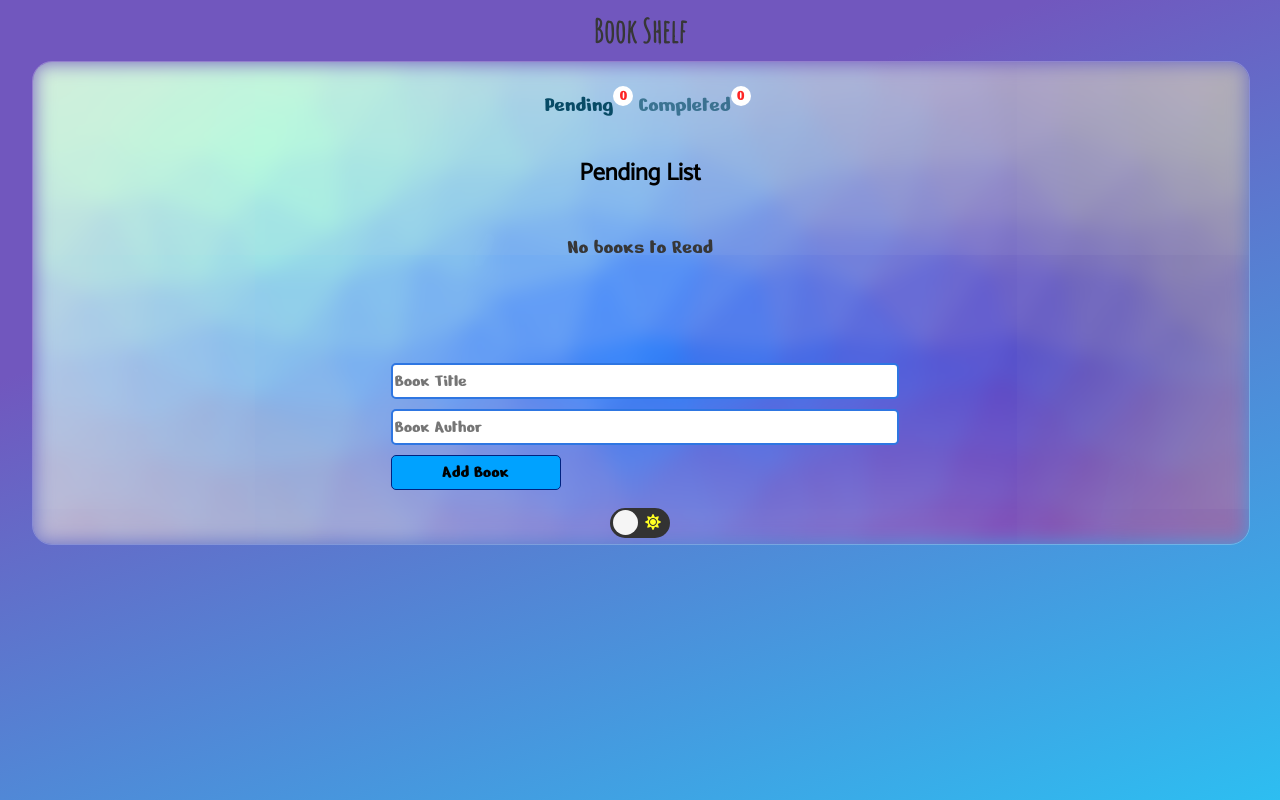
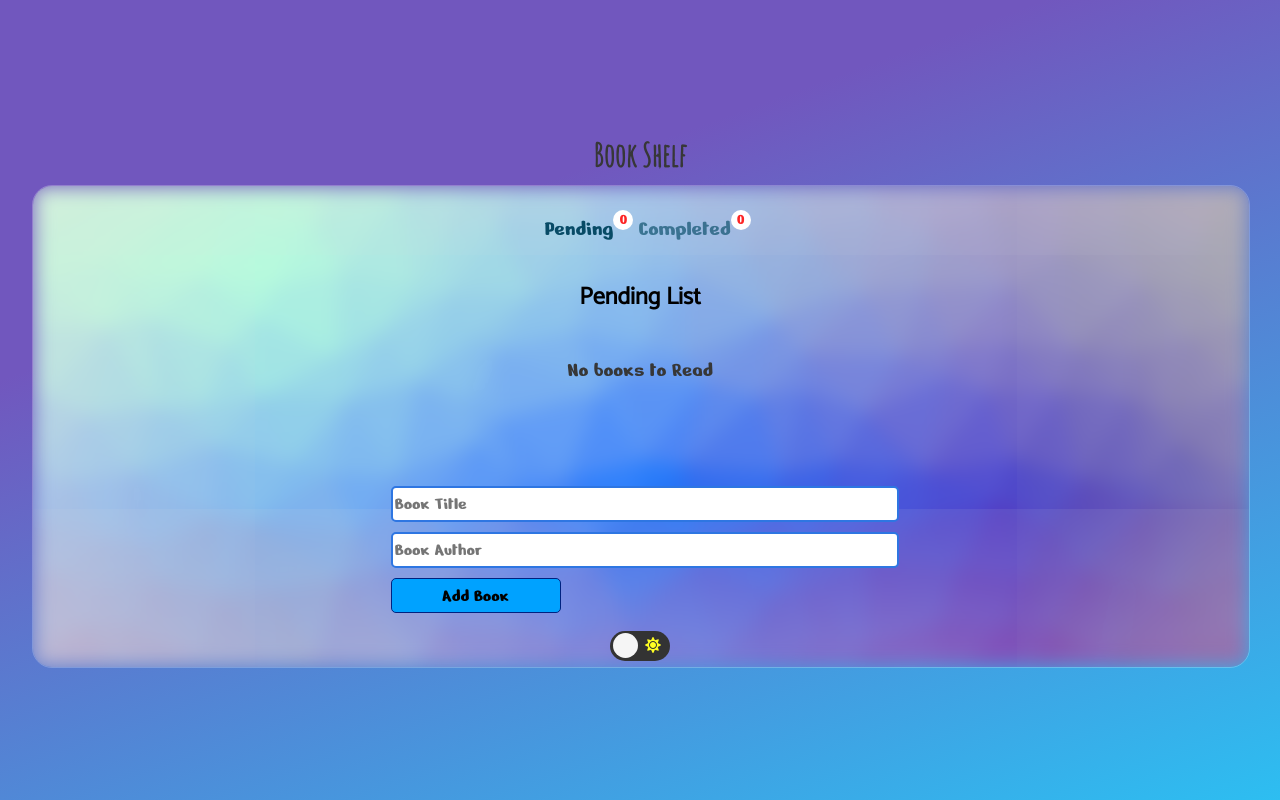
Before and after one commit to neo-athletics/bookshelf, a React (Create React App) app: page / in a window 1280 px wide. Built offline with nearby package versions, Linux system fonts and the light colour scheme.

Commit message:
fix height container issue of background color

```diff
--- a/src/style/bookshelf.css
+++ b/src/style/bookshelf.css
@@ -26,7 +26,7 @@ body {
     padding-top: 0;
     margin-top: 0;
     width: 100%;
-  height: 100%;
+    height: 100vh;
     transition: background 0.4s ease-in-out, opacity 0.4s ease-in-out;
     display: flex;
     justify-content: center;
```
Also changed, not shown: package.json (+6 -2 lines), 1 other file (tests, documents, lock files or other folders). Lines whose indentation alone changed are shown as unchanged.
